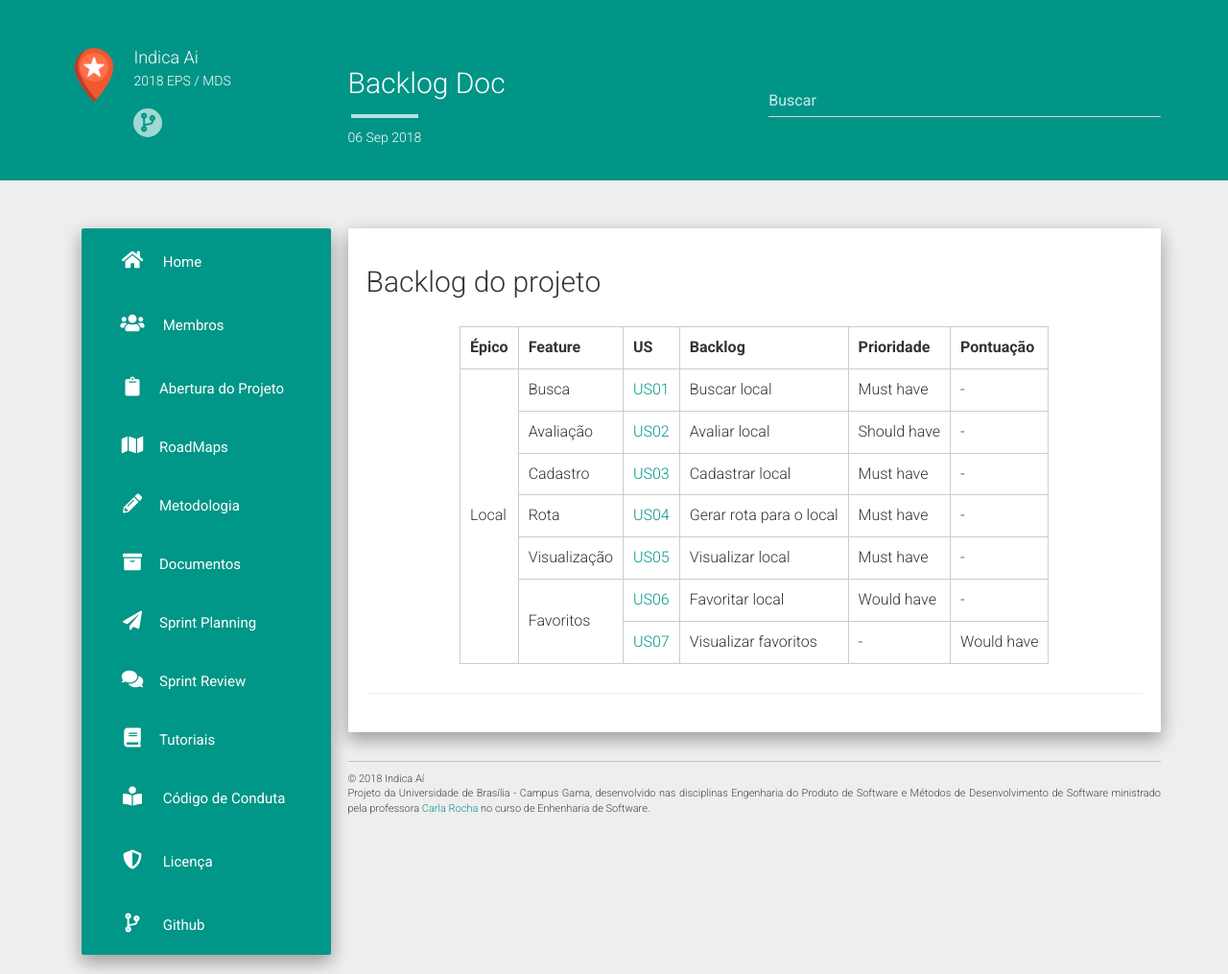
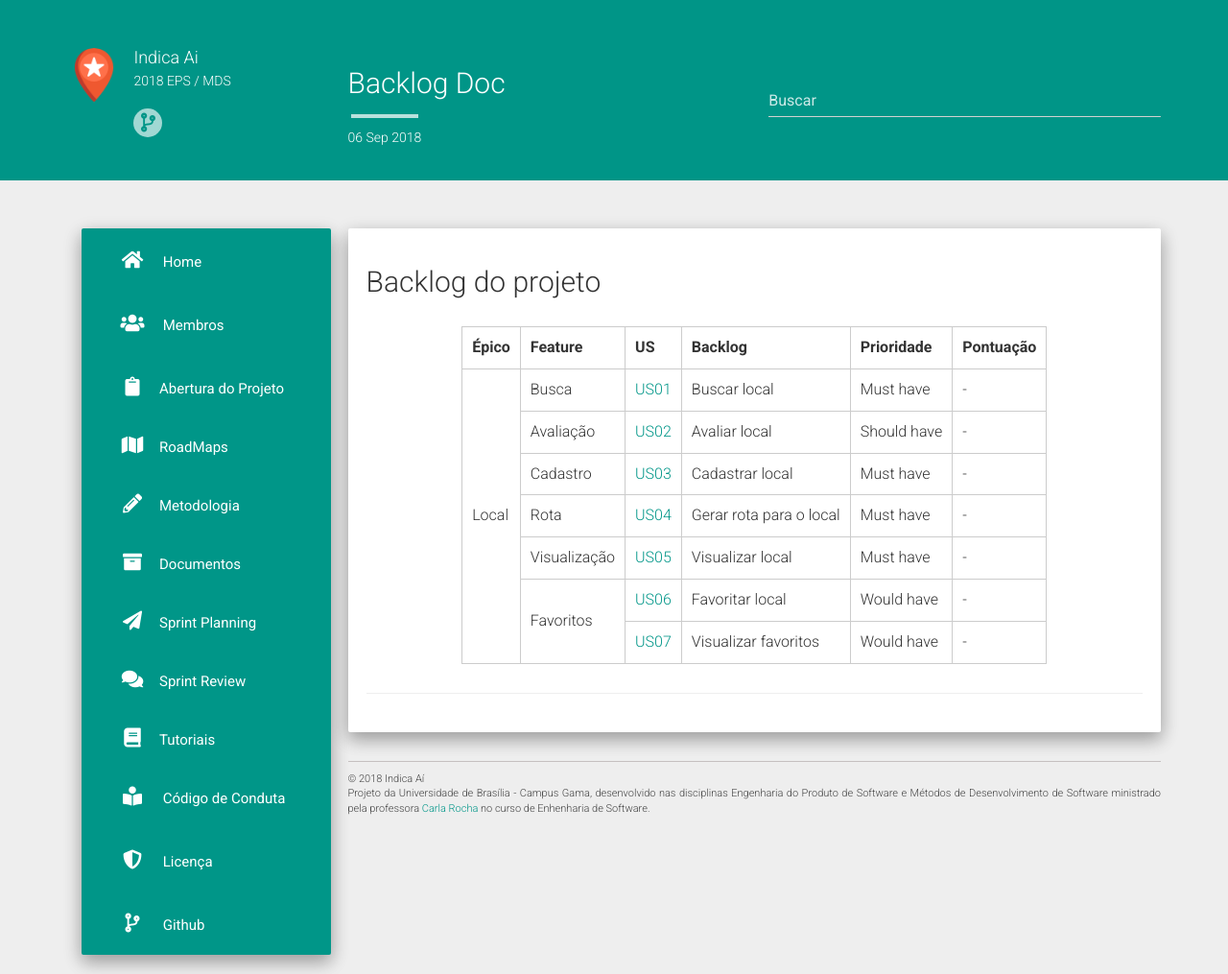
Before and after one commit to fga-eps-mds/2018.2-IndicaAi, a Jekyll site: the page built from docs/_posts/2018-09-06-backlog-doc.md, in a window 1280 px wide. Shown: the whole page at 96% size. Built offline with Jekyll 4.4.1, drawn with Linux system fonts in a browser that asks for light colours; nearby versions of some CDN libraries; our own code applies the rules of GitHub Pages for plain Markdown files; comment, search, counter and statistics services are not loaded.

```diff
--- a/docs/_posts/2018-09-06-backlog-doc.md
+++ b/docs/_posts/2018-09-06-backlog-doc.md
@@ -15,5 +15,5 @@
 
   <tr><td rowspan="2">Favoritos</td><td><a href="https://github.com/fga-eps-mds/2018.2-IndicaAi/issues/63">US06</a></td><td>Favoritar local</td><td> Would have</td><td>-</td></tr>
 
-  <tr><td><a href="https://github.com/fga-eps-mds/2018.2-IndicaAi/issues/64">US07</a></td><td>Visualizar favoritos</td><td>-</td><td> Would have</td></tr>
+  <tr><td><a href="https://github.com/fga-eps-mds/2018.2-IndicaAi/issues/64">US07</a></td><td>Visualizar favoritos</td><td> Would have</td><td>-</td></tr>
 </table>
```
